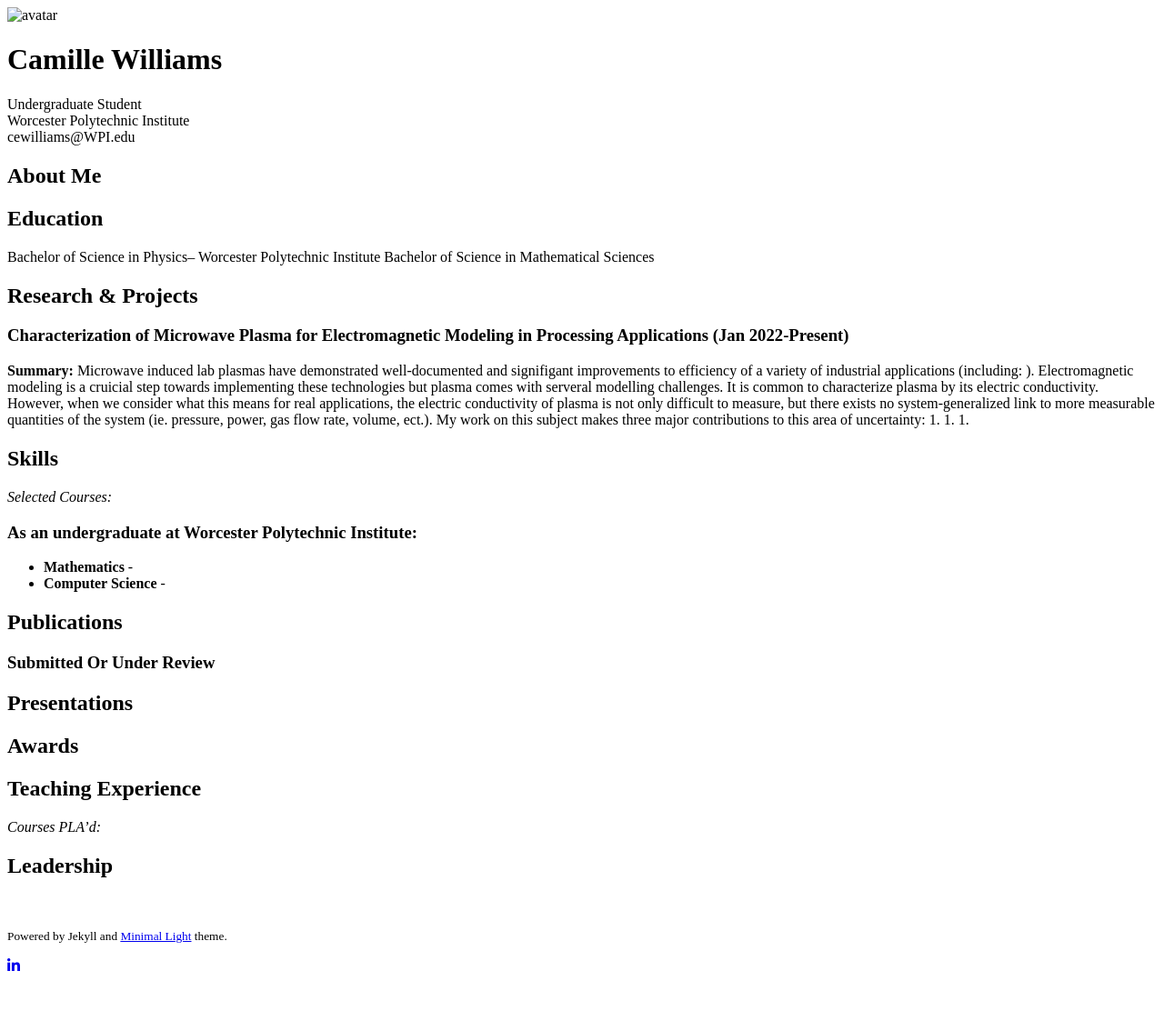
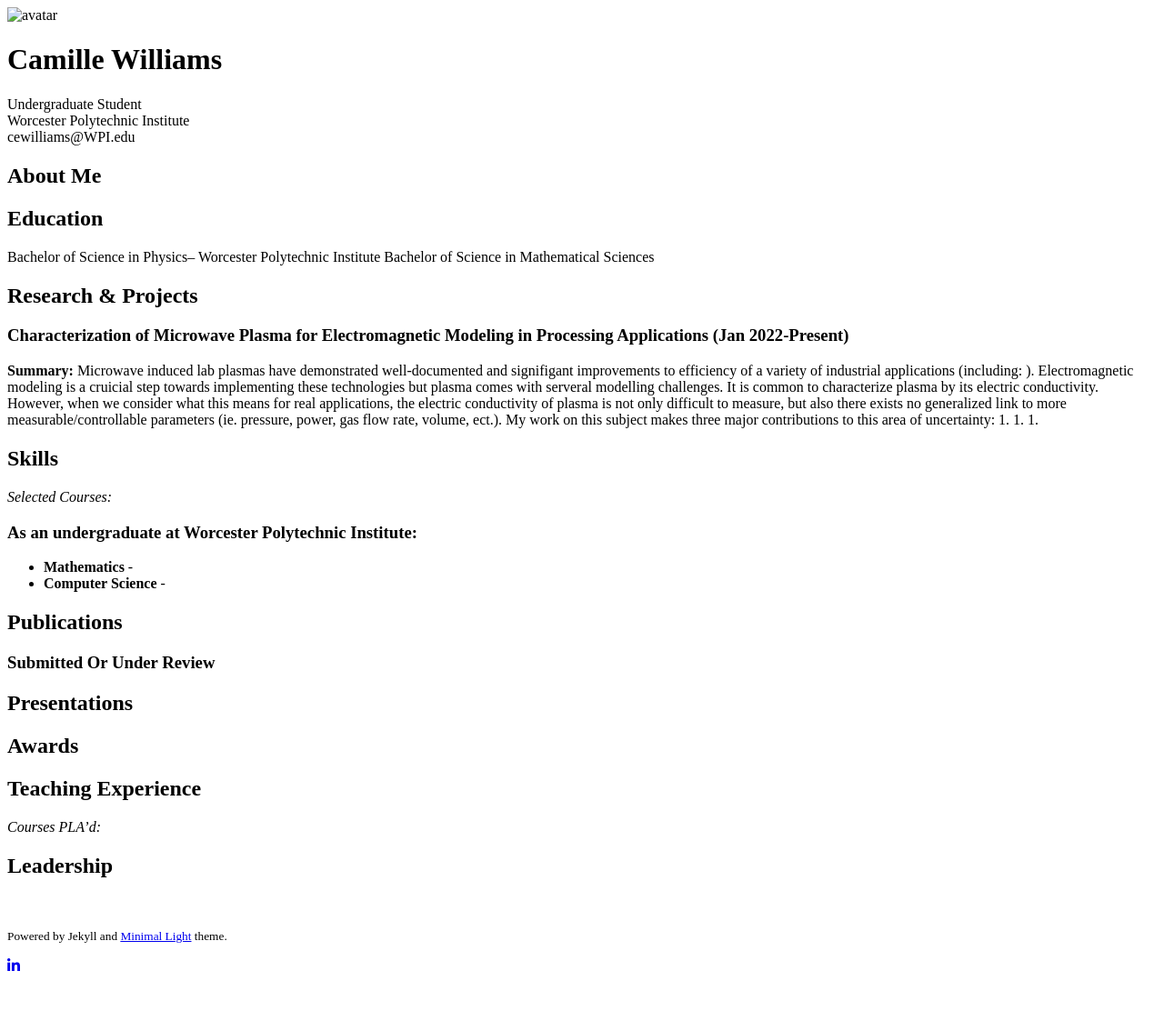
Before and after one commit to CamilleW8831/CamilleW8831.github.io, a Jekyll site: the page built from index.md, in a window 1280 px wide. Shown: the whole page at 91% size. Built offline with Jekyll 4.4.1, drawn with Linux system fonts in a browser that asks for light colours; nearby versions of some CDN libraries; a style sheet for code colours, icons or effects is not loaded; our own code applies the rules of GitHub Pages for plain Markdown files.

Commit message:
Update index.md

```diff
--- a/index.md
+++ b/index.md
@@ -12,7 +12,7 @@ Bachelor of Science in Mathematical Sciences
 
 ## Research & Projects
 ### Characterization of Microwave Plasma for Electromagnetic Modeling in Processing Applications (Jan 2022-Present)
-**Summary:** Microwave induced lab plasmas have demonstrated well-documented and signifigant improvements to efficiency of a variety of industrial applications (including: ). Electromagnetic modeling is a cruicial step towards implementing these technologies but plasma comes with serveral modelling challenges. It is common to characterize plasma by its electric conductivity. However, when we consider what this means for real applications, the electric conductivity of plasma is not only difficult to measure, but there exists no system-generalized link to more measurable quantities of the system (ie. pressure, power, gas flow rate, volume, ect.). My work on this subject makes three major contributions to this area of uncertainty:
+**Summary:** Microwave induced lab plasmas have demonstrated well-documented and signifigant improvements to efficiency of a variety of industrial applications (including: ). Electromagnetic modeling is a cruicial step towards implementing these technologies but plasma comes with serveral modelling challenges. It is common to characterize plasma by its electric conductivity. However, when we consider what this means for real applications, the electric conductivity of plasma is not only difficult to measure, but also there exists no generalized link to more measurable/controllable parameters (ie. pressure, power, gas flow rate, volume, ect.). My work on this subject makes three major contributions to this area of uncertainty:
 1.
 1.
 1.
```
